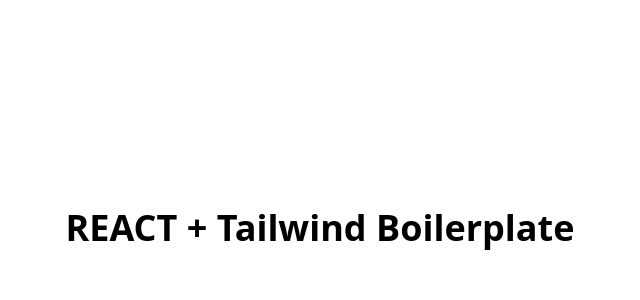
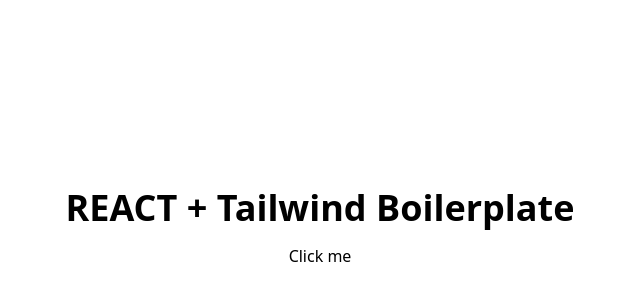
Before and after one commit to socaseinpoint/s-templete-react-ts, a React (Vite) app: page / in a window 1280 px wide. Shown: the part 172-472 px from the top of the page, without its empty margins (320-960 px from the left). Built offline with nearby package versions, Linux system fonts and the light colour scheme.

Commit message:
docs: add project structure

```diff
--- a/src/App.tsx
+++ b/src/App.tsx
@@ -1,12 +1,14 @@
 import { QueryClient, QueryClientProvider } from '@tanstack/react-query'
+import Button from './components/ui/Button'
 
 const queryClient = new QueryClient()
 
 function App() {
   return (
     <QueryClientProvider client={queryClient}>
-      <div className="flex h-screen items-center justify-center">
+      <div className="flex h-screen items-center justify-center flex-col gap-4">
         <p className="text-4xl font-bold">REACT + Tailwind Boilerplate</p>
+        <Button onClick={() => alert('clicked')}>Click me</Button>
       </div>
     </QueryClientProvider>
   )
--- /dev/null
+++ b/src/components/ui/Button.tsx
@@ -0,0 +1,13 @@
+import React from 'react'
+
+type ButtonProps = React.ButtonHTMLAttributes<HTMLButtonElement>
+
+const Button = ({ ...props }: ButtonProps) => {
+  return (
+    <button type="button" {...props}>
+      {props.children}
+    </button>
+  )
+}
+
+export default Button
--- /dev/null
+++ b/src/config/env.ts
@@ -0,0 +1,5 @@
+const config = {
+  API_BASE_URL: import.meta.env.VITE_BASE_API_URI || 'http://localhost:3000',
+}
+
+export default config
--- /dev/null
+++ b/src/utils/formatting.ts
@@ -0,0 +1,6 @@
+export function currencyFormatter(
+  amount: number,
+  currencySymbol: string = '$',
+): string {
+  return `${currencySymbol}${amount.toFixed(2)}`
+}
--- /dev/null
+++ b/src/utils/helpers.ts
@@ -0,0 +1,3 @@
+export const getRandomNumber = (min: number, max: number) => {
+  return Math.floor(Math.random() * (max - min + 1)) + min
+}
```
Also changed, not shown: 1 other file (tests, documents, lock files or other folders).
